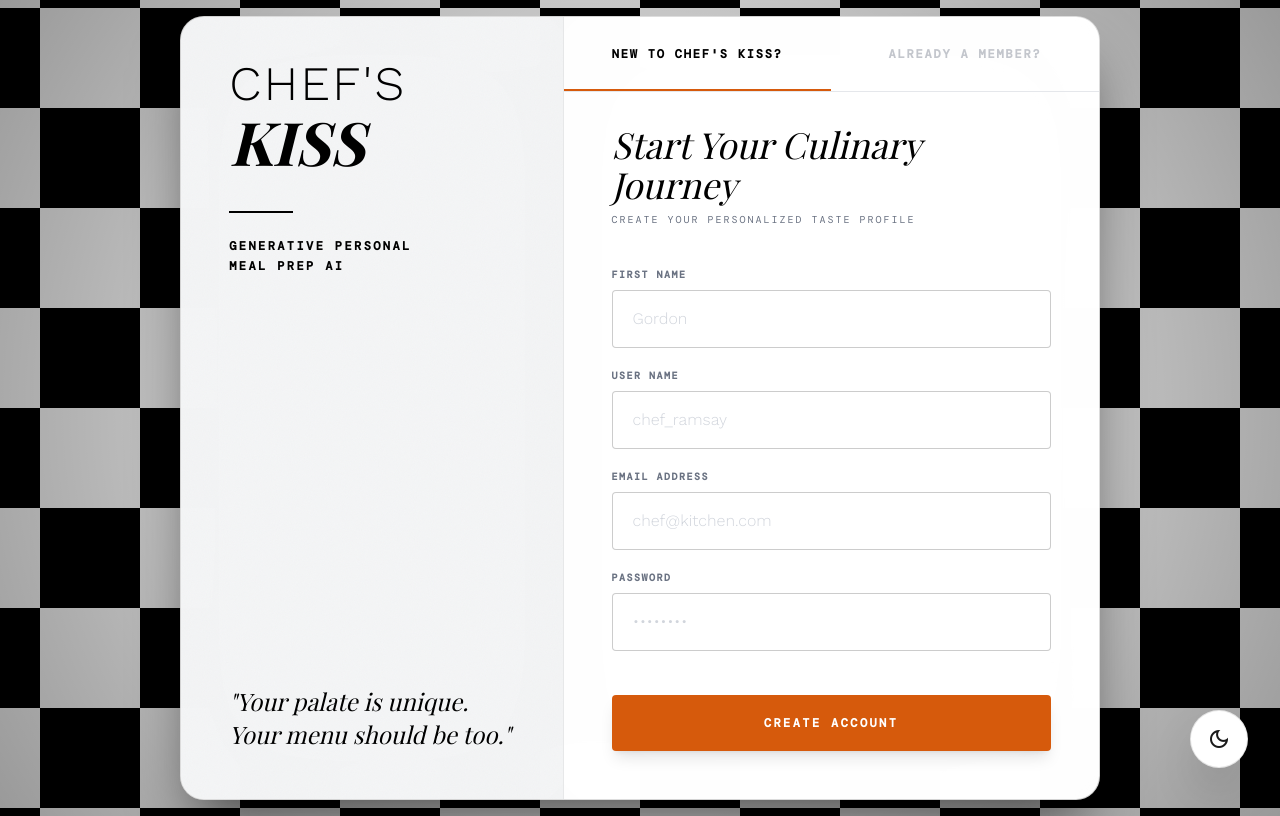
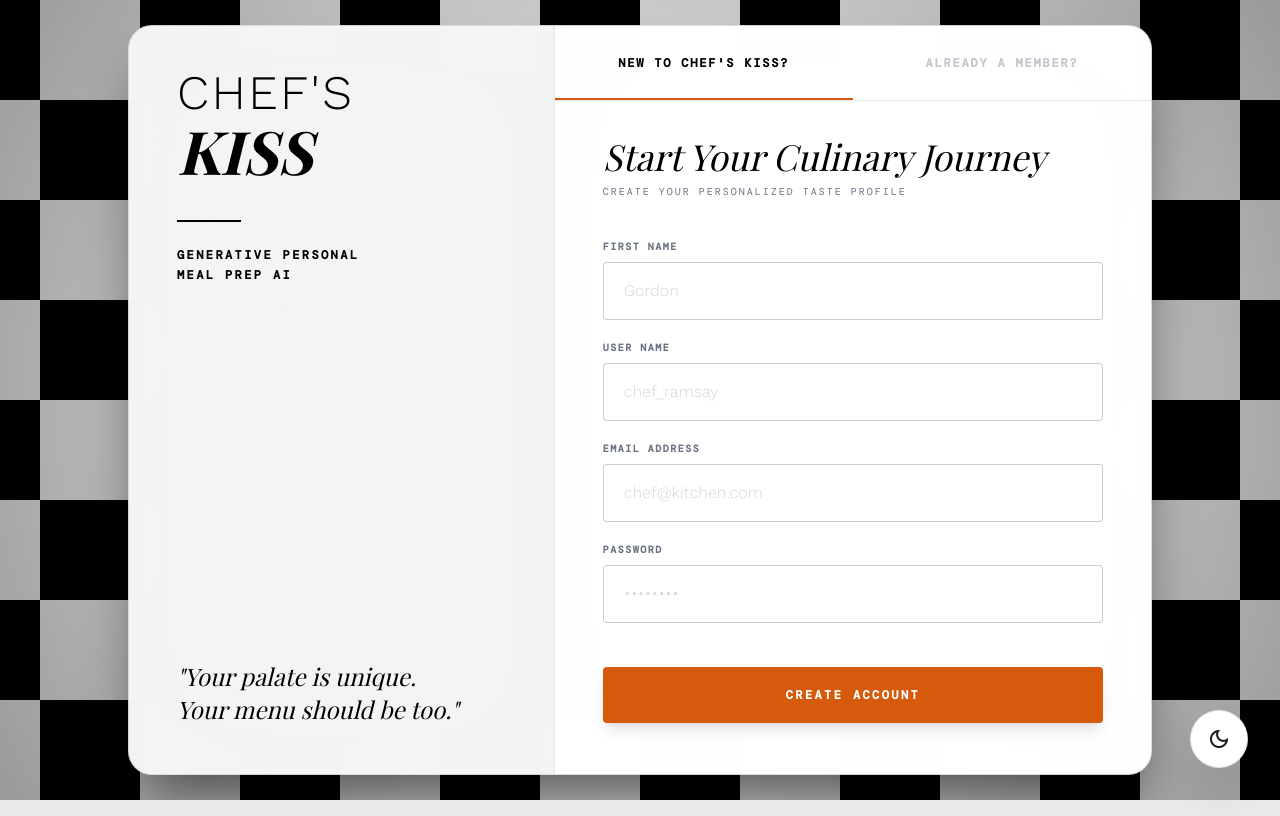
Before and after one commit to SirMarshall/chefskiss, a Next.js app: page / in a window 1280 px wide. Built offline with nearby package versions, Linux system fonts and the light colour scheme; a web font is replaced by a local one.

Commit message:
Normalize signup card size to eliminate layout shift

```diff
--- a/src/app/page.tsx
+++ b/src/app/page.tsx
@@ -64,9 +64,10 @@ export default function App() {
         </div>
       </div>
 
-      <div className="flex-1 flex flex-col justify-center max-w-lg mx-auto w-full">
+      <div className="flex-1 flex flex-col justify-center max-w-lg mx-auto w-full h-[500px]">
+        <div className="transition-all duration-500 ease-in-out">
           <div className="mb-10">
-          <h2 className="font-serif italic text-3xl md:text-4xl text-black dark:text-white mb-2">
+            <h2 className="font-serif italic text-3xl md:text-4xl text-black dark:text-white mb-2 transition-all duration-300">
               {authMode === 'signup' ? 'Start Your Culinary Journey' : 'Welcome Back, Chef'}
             </h2>
             <p className="font-mono text-[10px] uppercase tracking-[0.2em] text-gray-500 dark:text-gray-400">
@@ -74,14 +75,22 @@ export default function App() {
             </p>
           </div>
 
-        {authMode === 'signup' ? <SignupForm /> : <SigninForm />}
+          <div className="relative min-h-[350px]">
+            <div className={`transition-all duration-500 ${authMode === 'signup' ? 'opacity-100 translate-x-0' : 'opacity-0 -translate-x-8 pointer-events-none absolute inset-0'}`}>
+              <SignupForm />
+            </div>
+            <div className={`transition-all duration-500 ${authMode === 'signin' ? 'opacity-100 translate-x-0' : 'opacity-0 translate-x-8 pointer-events-none absolute inset-0'}`}>
+              <SigninForm />
+            </div>
+          </div>
+        </div>
       </div>
     </div>
   );
 
   return (
     <AuthLayout>
-      <div className={`transition-all duration-1000 ease-out transform ${mounted ? 'translate-y-0 opacity-100' : 'translate-y-12 opacity-0'}`}>
+      <div className={`w-full flex justify-center transition-all duration-1000 ease-out transform ${mounted ? 'translate-y-0 opacity-100' : 'translate-y-12 opacity-0'}`}>
         <AuthCard leftPanel={LeftPanel} rightPanel={RightPanel} />
       </div>
     </AuthLayout>
--- a/src/components/AuthCard.tsx
+++ b/src/components/AuthCard.tsx
@@ -8,15 +8,7 @@ interface AuthCardProps {
 
 export default function AuthCard({ leftPanel, rightPanel }: AuthCardProps) {
     return (
-        <div
-            className={`
-        relative z-10 w-full max-w-5xl overflow-hidden flex flex-col md:flex-row rounded-3xl
-        shadow-[0_35px_60px_-15px_rgba(0,0,0,0.6)]
-        bg-white/90 backdrop-blur-3xl
-        border border-[var(--card-border)]
-      `}
-            style={{ minHeight: '600px' }}
-        >
+        <div className="relative z-10 w-full md:w-[1024px] max-w-[95vw] overflow-hidden flex flex-col md:flex-row rounded-3xl shadow-[0_35px_60px_-15px_rgba(0,0,0,0.6)] bg-white/90 backdrop-blur-3xl border border-[var(--card-border)] h-auto md:h-[750px] transition-none">
             {/* Left Panel */}
             <div className="w-full md:w-5/12 bg-gray-100/90 dark:bg-zinc-900/90 backdrop-blur-3xl p-12 flex flex-col justify-between relative border-r border-black/5 dark:border-white/5">
                 <div className="absolute inset-0 opacity-[0.03] pointer-events-none mix-blend-multiply"
```
Lines whose indentation alone changed are shown as unchanged.
